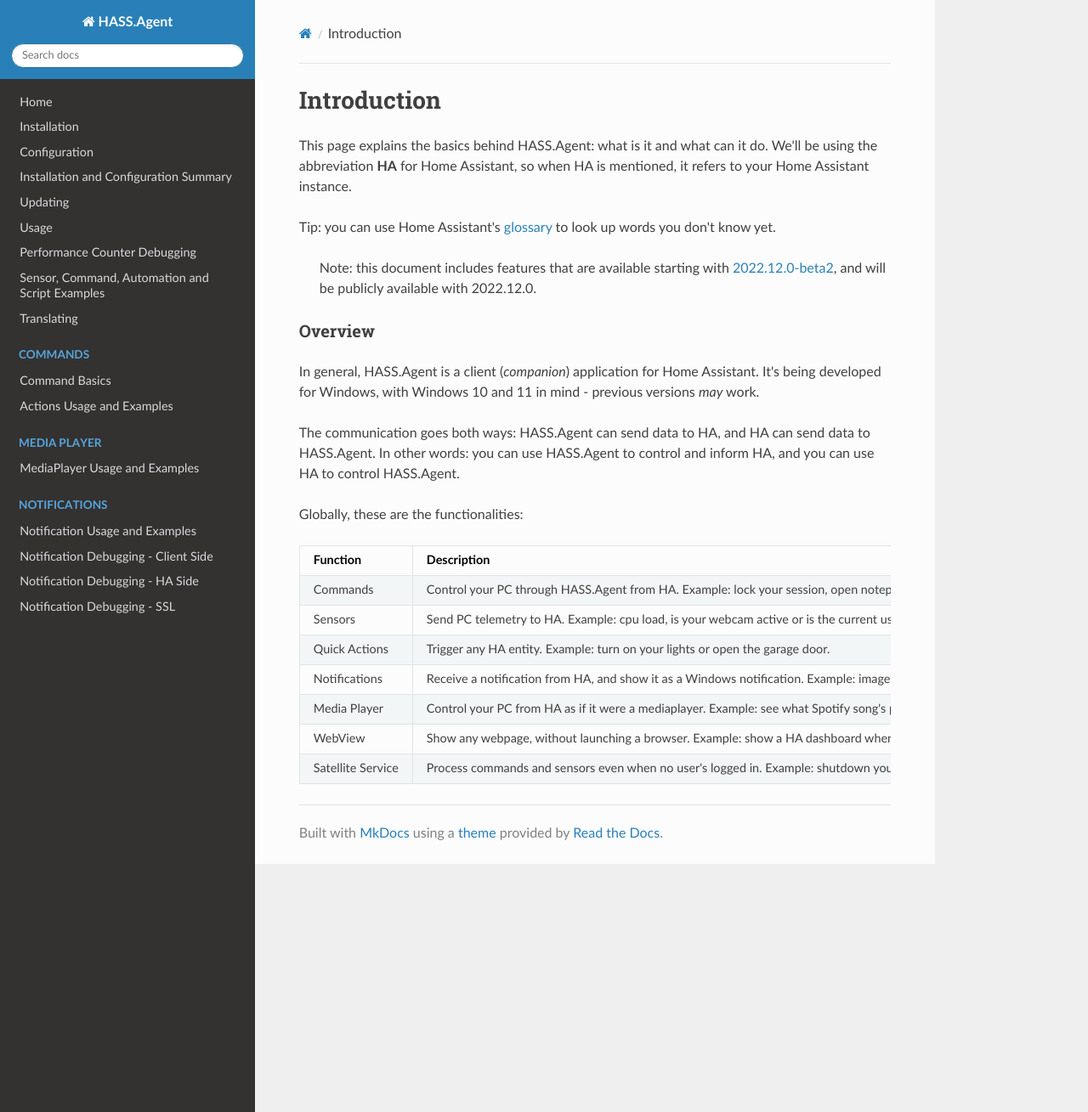
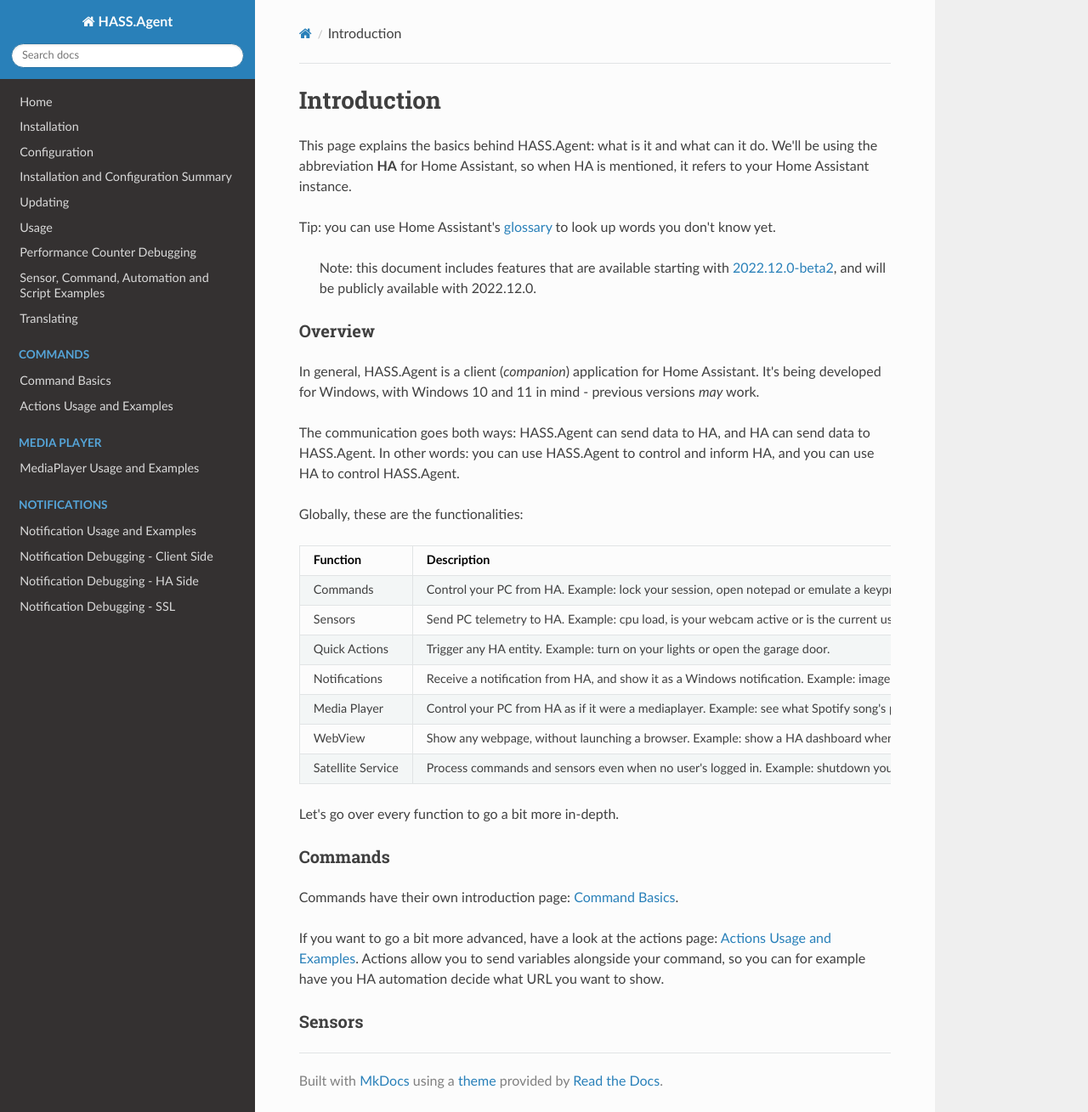
Before and after one commit to LAB02-Admin/HASS.Agent-Docs, an MkDocs documentation site: the page built from docs/introduction.md, in a window 1280 px wide and 1309 px high. Shown: the whole window at 85% size. Built offline with MkDocs 1.6.1, drawn with Linux system fonts in a browser that asks for light colours; nearby versions of some CDN libraries.

Commit message:
Update introduction.md

```diff
--- a/docs/introduction.md
+++ b/docs/introduction.md
@@ -16,10 +16,20 @@
 
 | Function | Description |
 | ------------ | ------------- |
-| Commands | Control your PC through HASS.Agent from HA. Example: lock your session, open notepad or emulate a keypress. |
+| Commands | Control your PC from HA. Example: lock your session, open notepad or emulate a keypress. |
 | Sensors | Send PC telemetry to HA. Example: cpu load, is your webcam active or is the current user active. |
 | Quick Actions | Trigger any HA entity. Example: turn on your lights or open the garage door. |
 | Notifications | Receive a notification from HA, and show it as a Windows notification. Example: image of who's at the front door. |
 | Media Player | Control your PC from HA as if it were a mediaplayer. Example: see what Spotify song's playing, or send a text-to-speech message. |
 | WebView | Show any webpage, without launching a browser. Example: show a HA dashboard when rightclicking HASS.Agent's tray icon. |
 | Satellite Service | Process commands and sensors even when no user's logged in. Example: shutdown your PC at any time, locked or not. |
+
+Let's go over every function to go a bit more in-depth.
+
+### Commands
+
+Commands have their own introduction page: [Command Basics](commands/command-basics.md).
+
+If you want to go a bit more advanced, have a look at the actions page: [Actions Usage and Examples](commands/actions-usage-and-examples.md). Actions allow you to send variables alongside your command, so you can for example have you HA automation decide what URL you want to show.
+
+### Sensors
```
